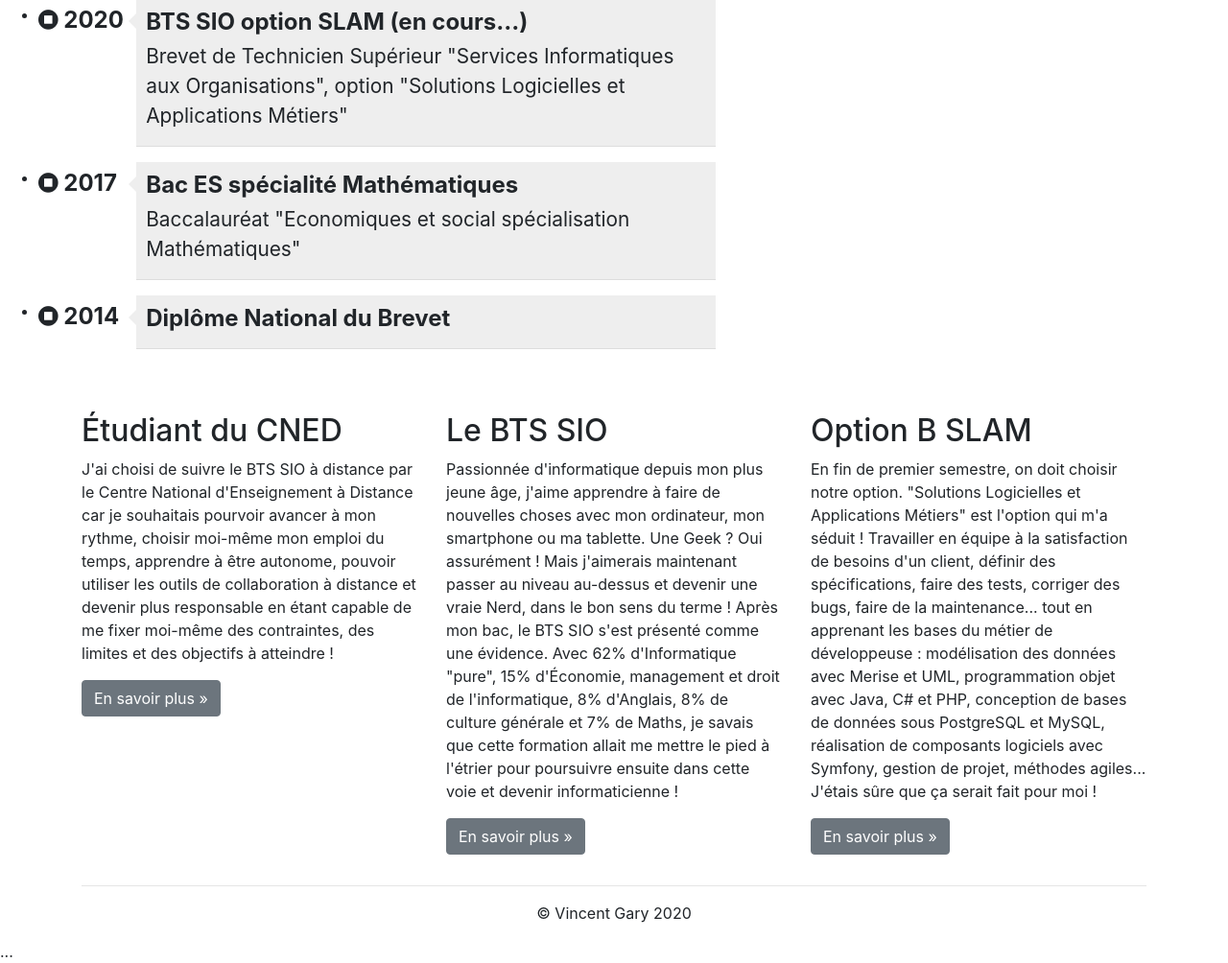
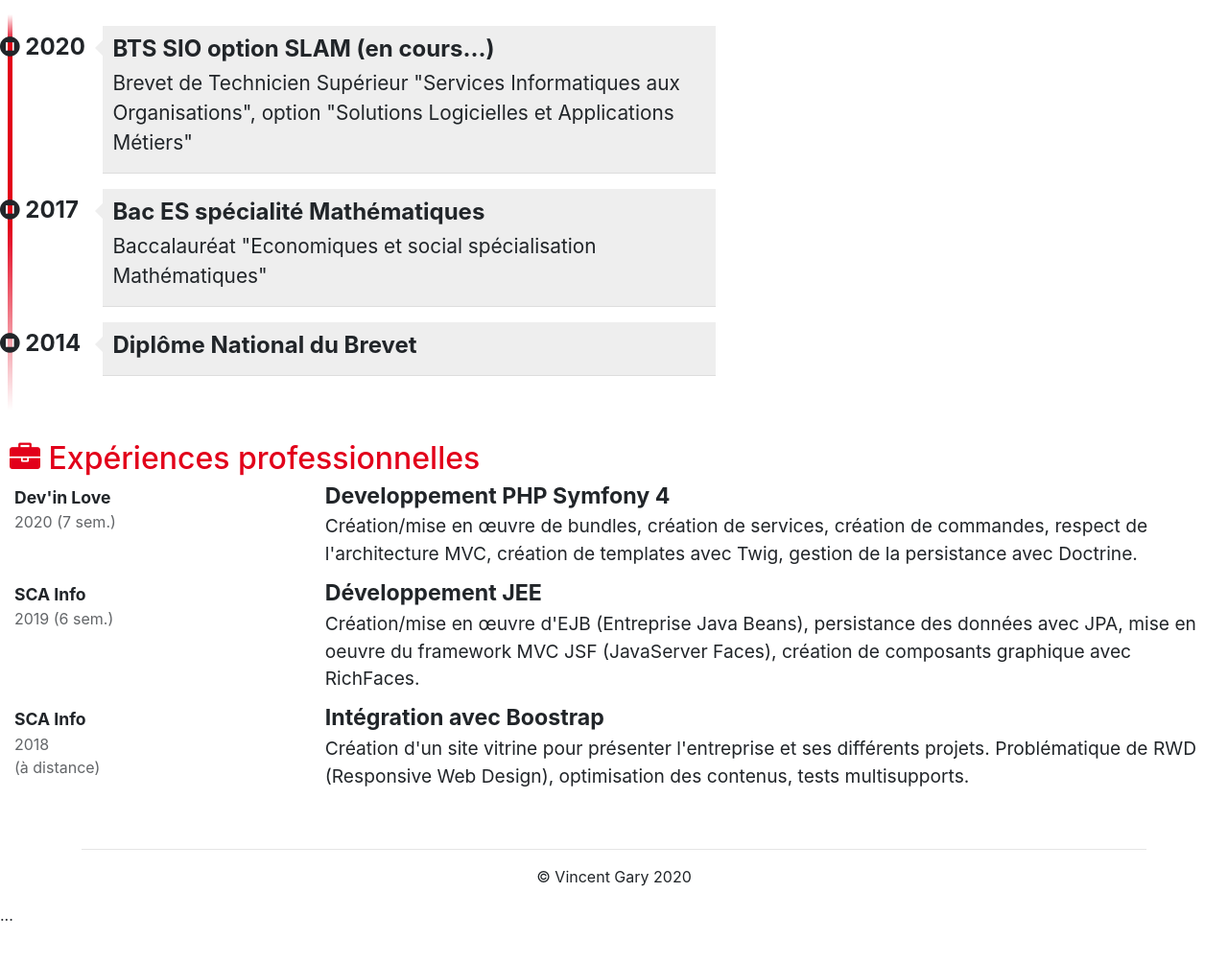
Before and after one commit to vincent83160/vincent83160sio.github.io, a plain HTML site: page pages/cv.html in a window 1280 px wide. Shown: the part 780-1784 px from the top of the page at 96% size. After the commit the page ends 1746 px from the top, so only its background shows below. Drawn offline with nearby package versions, Linux system fonts and the light colour scheme.

Commit message:
titre mis a jour

```diff
--- a/css/cv.css
+++ b/css/cv.css
@@ -18,7 +18,6 @@ body { padding-top: 50px; }
 .rubrique h2::before{ margin-right: 5px; }
 .rubrique p{ font-size: 1.3em; line-height: 1.5em; }
 
-...
 /******************************************
 * Parcours scolaire
 ******************************************/
@@ -52,3 +51,21 @@ body { padding-top: 50px; }
 @media (min-width: 1200px) { #parcours .date { width: 13%; }
                              #parcours .details { width: 87%; }
 }
+/******************************************
+* Expériences professionnelles
+******************************************/
+.experience { display:flex; margin-bottom: 15px; margin-left: 15px}
+.experience .lieu { font-size: 1.1em; font-weight: bold; }
+.experience .date { font-size: 1em; opacity: 0.7; }
+.experience .profession { font-size: 1.45em; font-weight: bold; margin-top: -6px; }
+.experience .details { font-size: 1.2em; line-height: 1.5em; }
+
+
+
+
+
+
+
+.titre{
+    margin-left:25px;
+}
--- a/pages/cv.html
+++ b/pages/cv.html
@@ -147,7 +147,7 @@
             <div class="col-xs-12 col-sm-7">
                 <!-- Partie gauche -->
                 <div class="rubrique clearfix">
-                    <h2><span class="fa fa-comment"></span> En quelques mots...</h2>
+                    <h2 class="titre"><span class="fa fa-comment"></span> En quelques mots...</h2>
                     <p>J'ai 21 ans, j'habite Toulon et je suis passionnée d'informatique et de
                         nouvelles technologies depuis mon plus jeune âge. Je suis actuellement un
                         BTS Services Informatiques aux Organisations ce qui m'a décidé à aller au
@@ -156,7 +156,7 @@
                     </p>
                 </div>
                 <div class="rubrique clearfix">
-                    <h2><span class="fa fa-graduation-cap"></span> Parcours scolaire</h2>
+                    <h2 class="titre"><span class="fa fa-graduation-cap"></span> Parcours scolaire</h2>
                     <ul id="parcours" class="clearfix">
                         <li>
                             <div class="date float-left">
@@ -190,6 +190,48 @@
                     </ul>
                 </div>
             </div>
+            <div class="rubrique clearfix">
+                <h2 class="titre"><span class="fa fa-briefcase"></span> Expériences professionnelles</h2>
+                <div class="experience clearfix">
+                    <div class="col-3">
+                        <div class="lieu">Dev'in Love</div>
+                        <div class="date">2020 (7 sem.)</div>
+                    </div>
+                    <div class="col-9">
+                        <div class="profession">Developpement PHP Symfony 4</div>
+                        <div class="details">Création/mise en œuvre de bundles, création de services,
+                            création de commandes, respect de l'architecture MVC, création de templates
+                            avec Twig, gestion de la persistance avec Doctrine.
+                        </div>
+                    </div>
+                </div>
+                <div class="experience clearfix">
+                    <div class="col-3">
+                        <div class="lieu">SCA Info</div>
+                        <div class="date">2019 (6 sem.)</div>
+                    </div>
+                    <div class="col-9">
+                        <div class="profession">Développement JEE</div>
+                        <div class="details">Création/mise en œuvre d'EJB (Entreprise Java Beans),
+                            persistance des données avec JPA, mise en oeuvre du framework MVC JSF
+                            (JavaServer Faces), création de composants graphique avec RichFaces.
+                        </div>
+                    </div>
+                </div>
+                <div class="experience clearfix">
+                    <div class="col-3">
+                        <div class="lieu">SCA Info</div>
+                        <div class="date">2018<br>(à distance)</div>
+                    </div>
+                    <div class="col-9">
+                        <div class="profession">Intégration avec Boostrap</div>
+                        <div class="details">Création d'un site vitrine pour présenter l'entreprise et
+                            ses différents projets. Problématique de RWD (Responsive Web Design),
+                            optimisation des contenus, tests multisupports.
+                        </div>
+                    </div>
+                </div>
+            </div>
             <div class="col-xs-12 col-sm-5">
                 <!-- Partie droite -->
             </div>
@@ -199,56 +241,6 @@
         <!-- Emplacement pour le contenu principal de la page -->
         <footer>
             <div class="container">
-                <div class="row">
-                    <div class="col-lg-4">
-                        <h2>Étudiant du CNED</h2>
-                        <p>J'ai choisi de suivre le BTS SIO à distance par le Centre National
-                            d'Enseignement à Distance car je souhaitais pourvoir avancer à mon rythme,
-                            choisir moi-même mon emploi du temps, apprendre à être autonome, pouvoir
-                            utiliser les outils de collaboration à distance et devenir plus responsable en
-                            étant capable de me fixer moi-même des contraintes, des limites et des
-                            objectifs à atteindre !
-                        </p>
-                        <p><a class="btn btn-secondary" href="http://www.cned.fr" target="_blank"
-                              role="button">En savoir plus »</a>
-                        </p>
-                    </div>
-                    <div class="col-lg-4">
-                        <h2>Le BTS SIO</h2>
-                        <p>Passionnée d'informatique depuis mon plus jeune âge, j'aime apprendre à faire
-                            de nouvelles choses avec mon ordinateur, mon smartphone ou ma tablette. Une
-                            Geek ? Oui assurément ! Mais j'aimerais maintenant passer au niveau au-dessus
-                            et devenir une vraie Nerd, dans le bon sens du terme ! Après mon bac, le BTS
-                            SIO s'est présenté comme une évidence. Avec 62% d'Informatique "pure", 15%
-                            d'Économie, management et droit de l'informatique, 8% d'Anglais, 8% de culture
-                            générale et 7% de Maths, je savais que cette formation allait me mettre le
-                            pied à l'étrier pour poursuivre ensuite dans cette voie et devenir
-                            informaticienne !
-                        </p>
-                        <p><a class="btn btn-secondary" href="https://fr.wikipedia.org/wiki/Brevet_de_tec
-                              hnicien_supérieur_-_Services_informatiques_aux_organisations"
-                              target="_blank" role="button">En savoir plus »</a>
-                        </p>
-                    </div>
-                    <div class="col-lg-4">
-                        <h2>Option B SLAM</h2>
-                        <p>En fin de premier semestre, on doit choisir notre option. "Solutions
-                            Logicielles et Applications Métiers" est l'option qui m'a séduit&nbsp;!
-                            Travailler en équipe à la satisfaction de besoins d'un client, définir des
-                            spécifications, faire des tests, corriger des bugs, faire de la maintenance...
-                            tout en apprenant les bases du métier de développeuse : modélisation des
-                            données avec Merise et UML, programmation objet avec Java, C# et PHP,
-                            conception de bases de données sous PostgreSQL et MySQL, réalisation de
-                            composants logiciels avec Symfony, gestion de projet, méthodes agiles...
-                            J'étais sûre que ça serait fait pour moi !
-                        </p>
-                        <p><a class="btn btn-secondary" href="http://www.onisep.fr/Ressources/Univers-For
-                              mation/Formations/Post-bac/BTS-Services-informatiques-aux-organisations-opt
-                              ion-B-solutions-logicielles-et-applications-metiers" target="_blank"
-                              role="button">En savoir plus »</a>
-                        </p>
-                    </div>
-                </div>
                 <hr>
                 <p class="text-center" id="copyright">© Vincent Gary 2020</p>
             </div>
```
Lines whose indentation alone changed are shown as unchanged.
